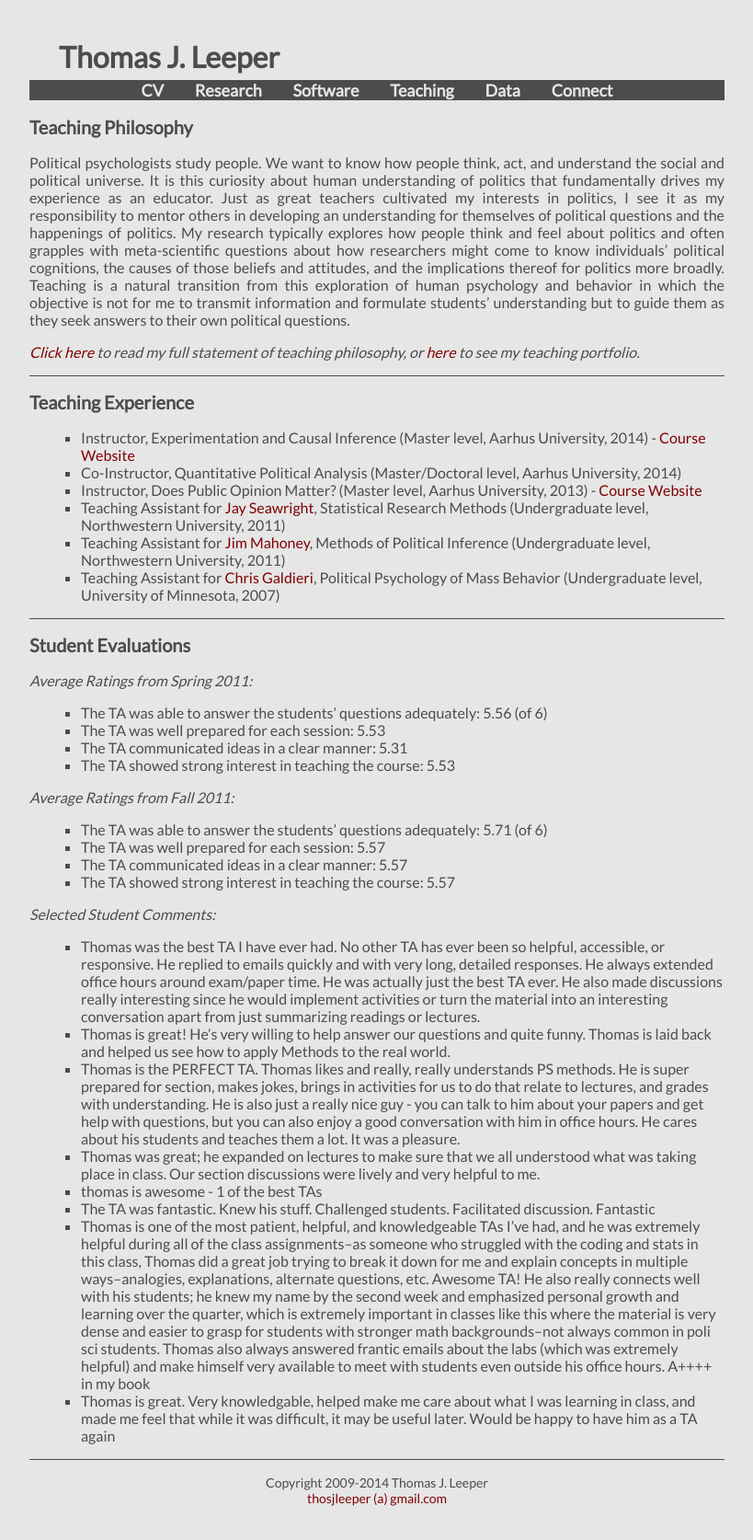
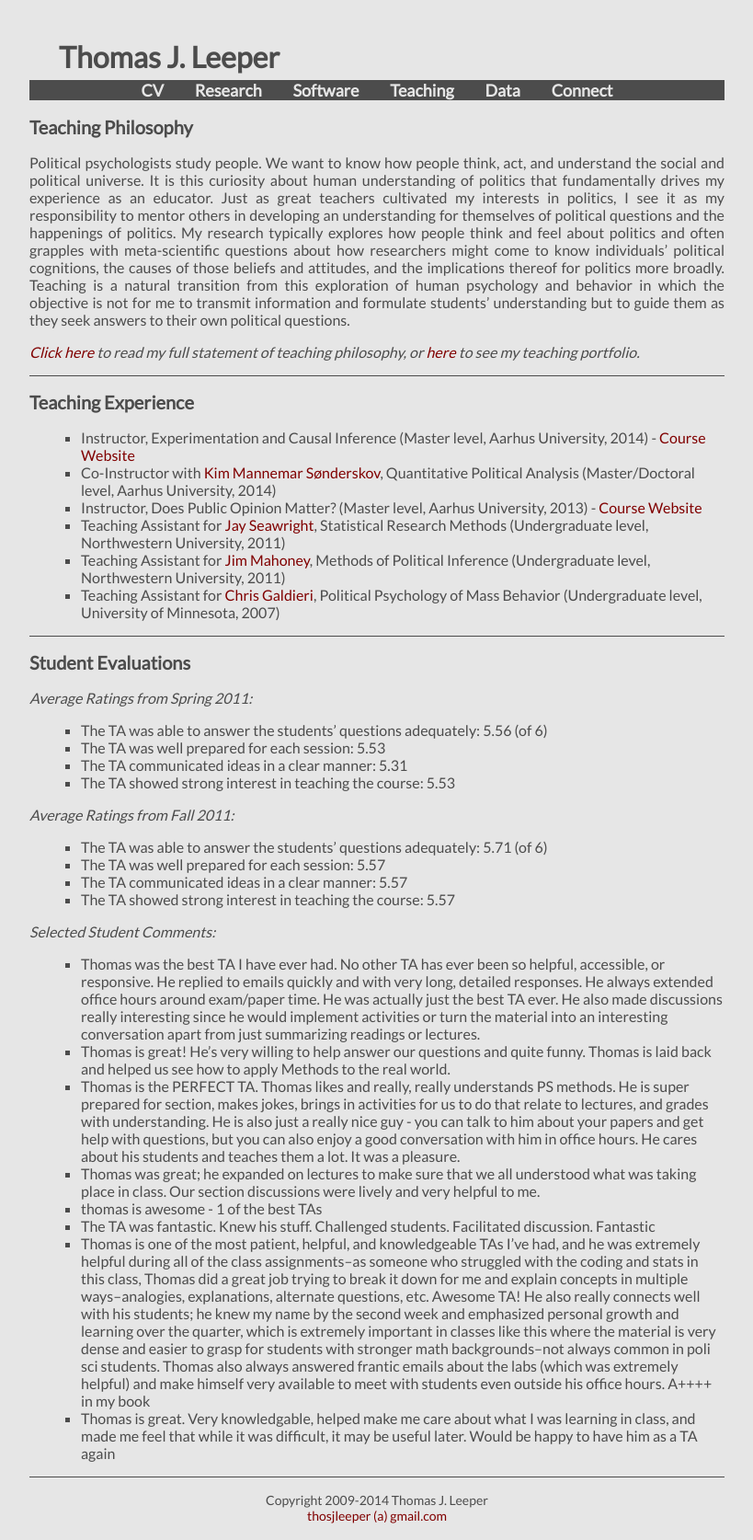
Before and after one commit to leeper/leeper.github.io, a Jekyll site: the page built from teaching.md, in a window 1280 px wide. Shown: the whole page at 92% size, without its empty margins (230-1049 px from the left). Built offline with Jekyll 4.4.1, drawn with Linux system fonts in a browser that asks for light colours; Markdown is read by kramdown in place of the engine named in the settings.

Commit message:
Add link to Kim

```diff
--- a/teaching.md
+++ b/teaching.md
@@ -13,7 +13,7 @@ Political psychologists study people. We want to know how people think, act, and
 ## Teaching Experience ##
 
 * Instructor, Experimentation and Causal Inference (Master level, Aarhus University, 2014) - [Course Website](http://www.thomasleeper.com/expcourse)
-* Co-Instructor, Quantitative Political Analysis (Master/Doctoral level, Aarhus University, 2014)
+* Co-Instructor with [Kim Mannemar Sønderskov](http://pure.au.dk/portal/en/ks@ps.au.dk), Quantitative Political Analysis (Master/Doctoral level, Aarhus University, 2014)
 * Instructor, Does Public Opinion Matter? (Master level, Aarhus University, 2013) - [Course Website](http://www.thomasleeper.com/opinioncourse)
 * Teaching Assistant for [Jay Seawright](http://www.polisci.northwestern.edu/people/seawright.html), Statistical Research Methods (Undergraduate level, Northwestern University, 2011)
 * Teaching Assistant for [Jim Mahoney](http://www.jamesmahoney.org/), Methods of Political Inference (Undergraduate level, Northwestern University, 2011)
```
